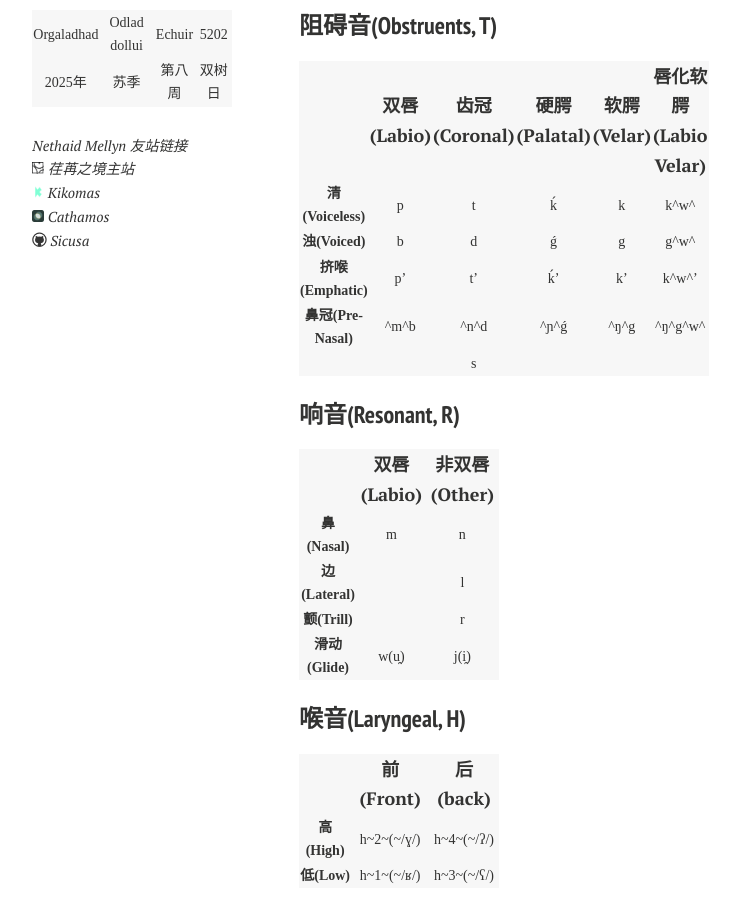
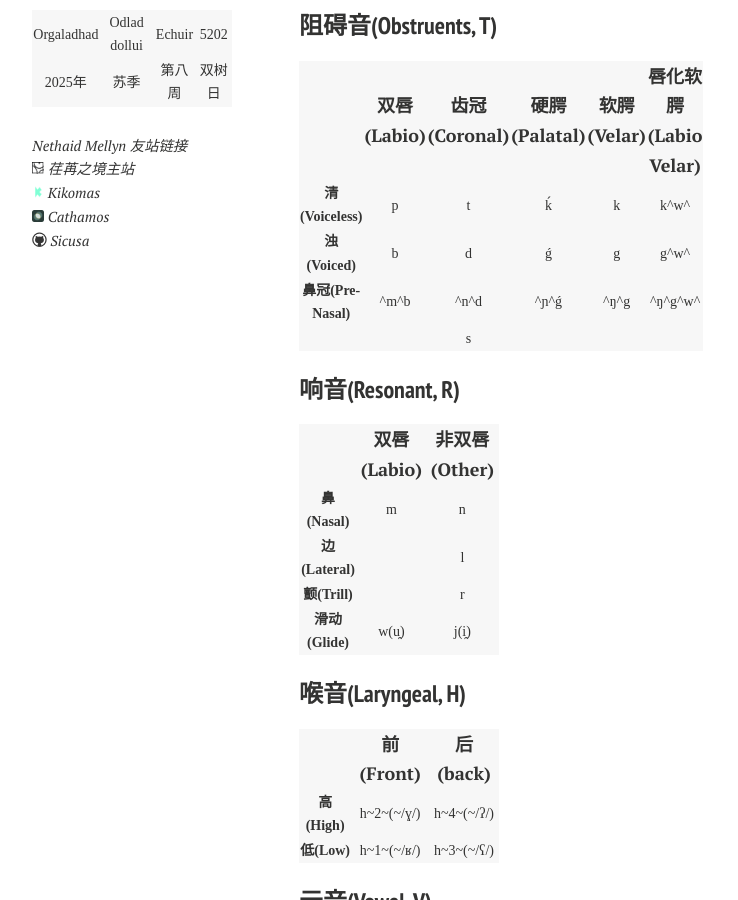
Before and after one commit to Kinnuch/kinnuch.github.io, a Jekyll site: the page built from laim/Proto-Shikṛin.md, in a window 1280 px wide and 900 px high, scrolled down 321 px. Shown: the whole window, without its empty margins (21-759 px from the left). Built offline with Jekyll 4.4.1, drawn with Linux system fonts in a browser that asks for light colours; nearby versions of some CDN libraries; comment, search, counter and statistics services are not loaded; a style sheet for code colours, icons or effects is not loaded.

Commit message:
Update Proto-Shikṛin.md

```diff
--- a/laim/Proto-Shikṛin.md
+++ b/laim/Proto-Shikṛin.md
@@ -20,7 +20,6 @@ title: Proto-Shikṛin
 | :-----------------: | :-----------: | :-----------: | :-----------: | :-----------: | :-----------------------: |
 |  **清(Voiceless)**  |       p       |       t       |       ḱ       |       k       |       k^w^       |
 |   **浊(Voiced)**    |       b       |       d       |       ǵ       |       g       |       g^w^       |
-| **挤喉(Emphatic)**  |      p’       |      t’       |      ḱ’       |      k’       |      k^w^’       |
 | **鼻冠(Pre-Nasal)** | ^m^b | ^n^d | ^ɲ^ǵ | ^ŋ^g | ^ŋ^g^w^ |
 |                     |               |       s       |               |               |                           |
 
```
